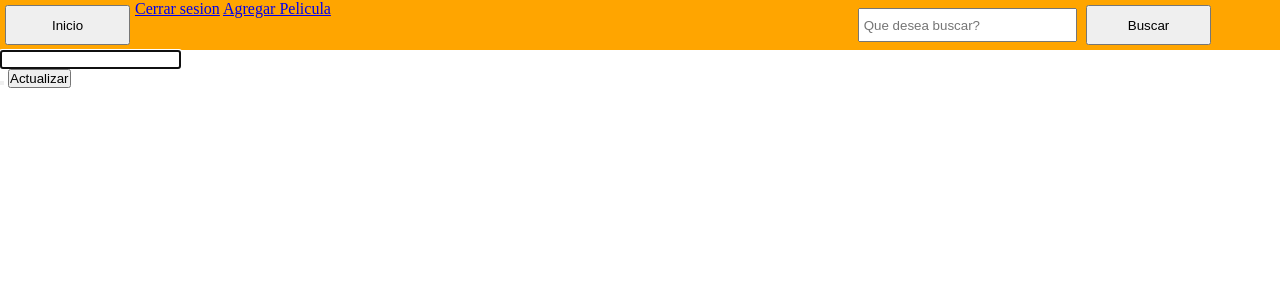
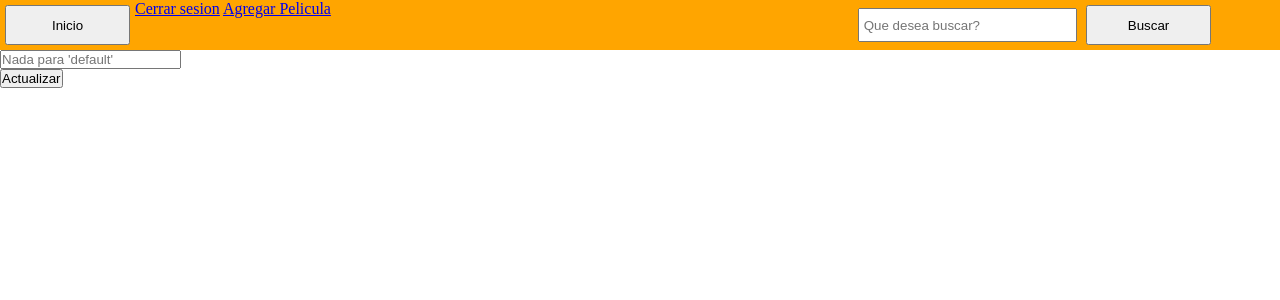
Before and after one commit to AntonioDelGreco/Proyecto-Prog2, a Flask app: template templates/editarPeli.html in a window 1280 px wide. Shown: the top 300 px of the page. Run offline with Flask 2, Linux system fonts and the light colour scheme; the template is opened without the code that fills it, so the values that code supplies are empty.

Commit message:
sección editar funcionando, falta termina
hola chicos, falta implementacion de archivos y terminar!

```diff
--- a/templates/editarPeli.html
+++ b/templates/editarPeli.html
@@ -1,17 +1,13 @@
 {% extends './peliculas.html' %}
 
 {% block content %}
-
 <form method="POST">
     <p>
         <div>
             <label for="nombre">{{ pelicula_encontrada["nombre"] }}</label>
-            <input type="text" name="nombre" autofocus>
+            <input type="text" name="editNombre" placeholder="Nada para 'default'">
         </div>
     </p>
-
-    <button></button>
-    <input type="submit" value="Actualizar">
+    <input type="submit" value="Actualizar" >
 </form>
-
 {% endblock %}
```
